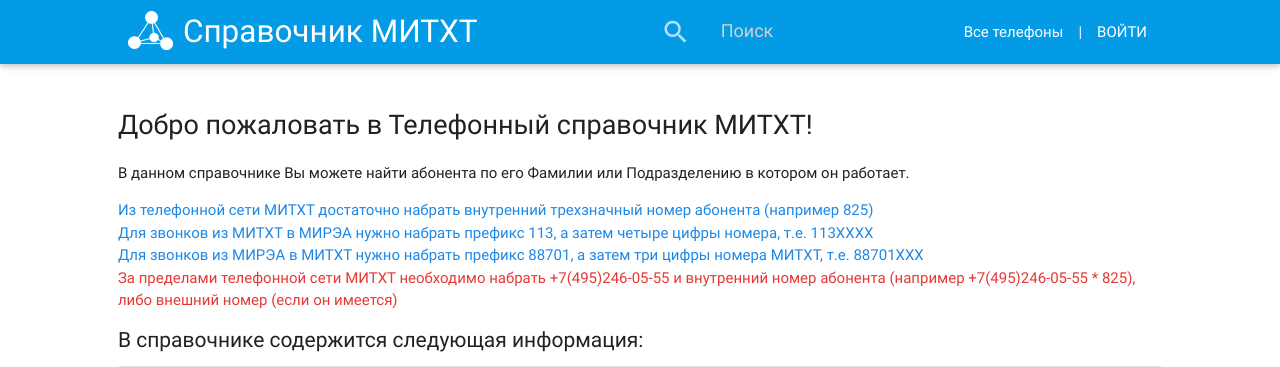
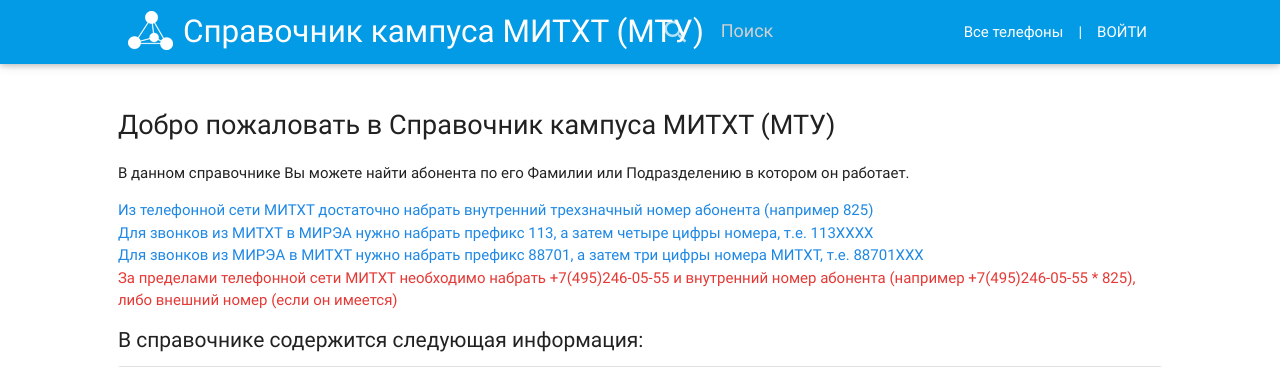
Before and after one commit to skutylev/phones, a Django app: page / in a window 1280 px wide. Shown: the top 367 px of the page. Run offline with Django 3.2, Linux system fonts and the light colour scheme; some libraries are stand-ins or nearby versions.

Commit message:
many changes

```diff
--- a/phones/templates/include/base.html
+++ b/phones/templates/include/base.html
@@ -1,3 +1,4 @@
+
 <!DOCTYPE html>{% load staticfiles %} {% load fontawesome %} {% load admin_urls %}
 <html>
 <head>
@@ -5,7 +6,7 @@
     <meta name="viewport" content="width=device-width, initial-scale=1.0, maximum-scale=1.0, user-scalable=no"/>
 
     {% block title %}
-        <title>Телефонный справочник МИТХТ</title>
+        <title>Телефонный справочник МТУ (кампус МИТХТ)</title>
     {% endblock %}
 
     {% block head_css %}
@@ -33,7 +34,7 @@
             <nav class="light-blue darken-1">
                 <div class="nav-wrapper">
                     <div class="col s12 offset-m1 m10 offset-l1 l10">
-                    <a href="/" class="brand-logo"><img style="margin-bottom: -8px; margin-left: 10px; margin-right: 10px" src="{% static "img/logo.png" %}"><span>Справочник МИТХТ</span></a>
+                    <a href="/" class="brand-logo"><img style="margin-bottom: -8px; margin-left: 10px; margin-right: 10px" src="{% static "img/logo.png" %}"><span>Справочник кампуса МИТХТ (МТУ)</span></a>
                     <ul class="right hide-on-med-and-down">
                         <li>
 
--- a/phones/templates/phones/forbidden.html
+++ b/phones/templates/phones/forbidden.html
@@ -3,8 +3,9 @@
 {% block content %}
 <div class="row">
     <div class="col s12 offset-m1 m10 offset-l1 l10">
-        <h1 class="red-text text-darken-1">Войти</h1>
-        <p>Для того, чтобы войти в телефонный справочник МИТХТ, вы должны иметь почту в домене @mitht.ru</p>
+        <h1 class="red-text text-darken-1">Вход запрещен</h1>
+        <p>К сожалению, Вы не можете войти в справочник с Вашей учетной записью</p>
+        <p>Для входа используйте Вашу почту корпоративную в домене @mitht.ru</p>
     </div>
 </div>
 {% endblock %}
--- a/phones/templates/phones/main.html
+++ b/phones/templates/phones/main.html
@@ -2,7 +2,7 @@
 {% block content %}
     <div class="row ">
         <div class="col s12 offset-m1 m10 offset-l1 l10">
-        <h2>Добро пожаловать в Телефонный справочник МИТХТ!</h2>
+        <h2>Добро пожаловать в Справочник кампуса МИТХТ (МТУ)</h2>
             <p>В данном справочнике Вы можете найти абонента по его Фамилии или Подразделению в котором он работает.</p>
             <p>
                 <span class="blue-text text-darken-1">Из телефонной сети МИТХТ достаточно набрать внутренний трехзначный номер абонента (например 825)</span><br />
--- a/phones/templates/phones/phones.html
+++ b/phones/templates/phones/phones.html
@@ -16,6 +16,7 @@
                 </div>
             </li>
         </ul>
+
         <h4>Последние добавленные</h4>
         <ul class="collapsible" data-collapsible="accordion">
         {% for person in list %}
--- a/phones/views.py
+++ b/phones/views.py
@@ -13,6 +13,7 @@
 import json
 
 
+
 class Main(ListView):
     template_name = 'phones/main.html'
     model = Person
@@ -20,7 +21,7 @@
 
 
 class Forbidden(ListView):
-    template_engine = 'phones/forbidden.html'
+    template_name = 'phones/forbidden.html'
     model = Person
     context_object_name = 'forbidden'
 
@@ -30,6 +31,7 @@
     model = Person
     context_object_name = 'list'
     paginate_by = 15
+    alphabet_filter = 'last_name'
 
     def get_context_data(self, **kwargs):
         context = super(ListPhones, self).get_context_data(**kwargs)
--- a/phones_mitht/settings.py
+++ b/phones_mitht/settings.py
@@ -175,7 +175,7 @@
 # Django Suit configuration example
 SUIT_CONFIG = {
     # header
-    'ADMIN_NAME': 'Справочник МИТХТ',
+    'ADMIN_NAME': 'Справочник МТУ (кампус МИТХТ)',
     'HEADER_DATE_FORMAT': 'l, j E Y',
     'HEADER_TIME_FORMAT': 'H:i',
 
```
Also changed, not shown: phones/adapter.py (+12 -1 lines), phones/models.py (+11 -0 lines), db.sqlite3.
